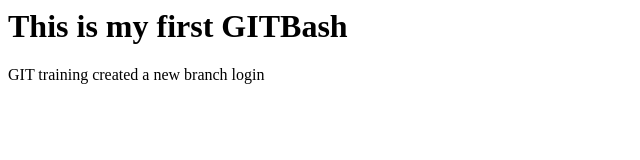
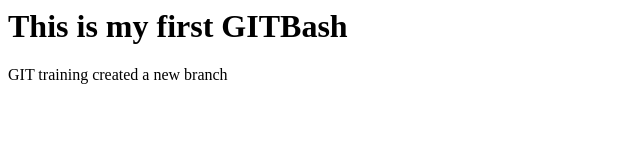
Before and after one commit to gantapallavi/pallavi, a plain HTML site: page index.html in a window 1280 px wide. Shown: the full height of the page, 0-640 px from the left. Drawn offline with Linux system fonts and the light colour scheme.

Commit message:
Update index.html

```diff
--- a/index.html
+++ b/index.html
@@ -6,6 +6,6 @@
 <body>
   <h1> This is my first GITBash</h1>
   GIT training
-  created a new branch login
+  created a new branch
 </body>
 </html>
```
